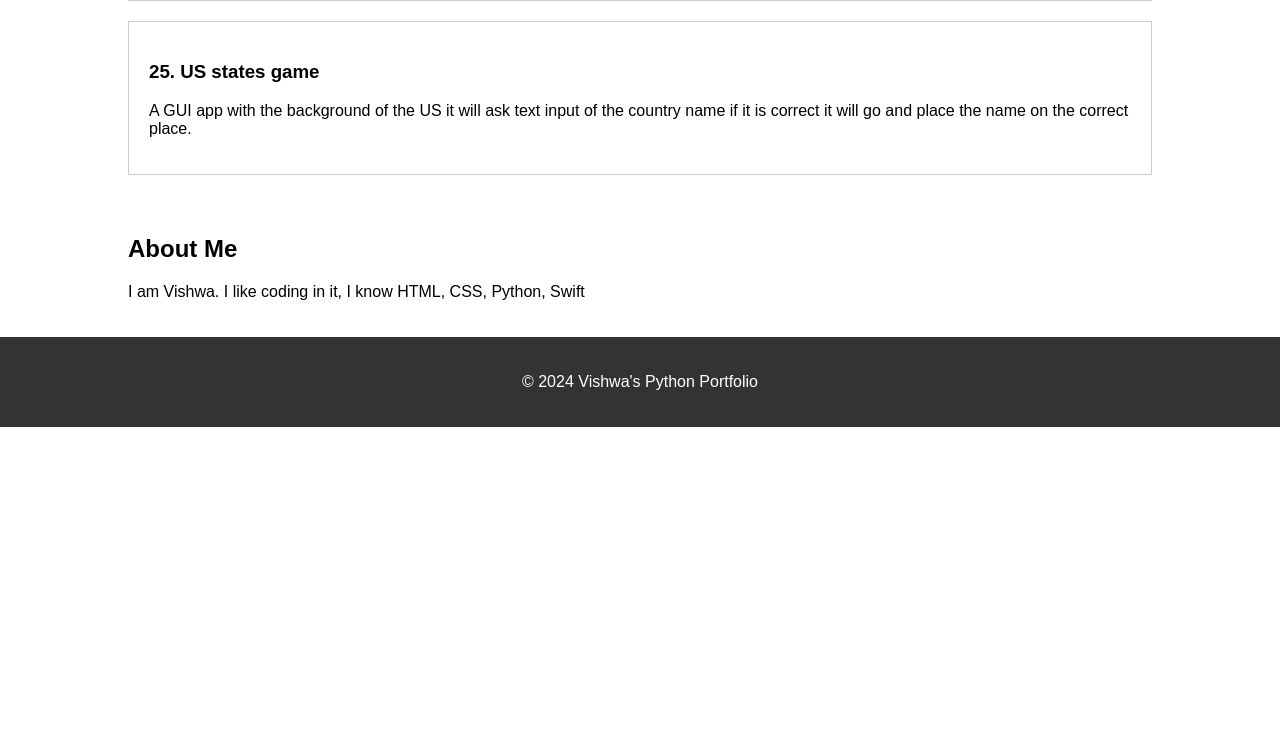
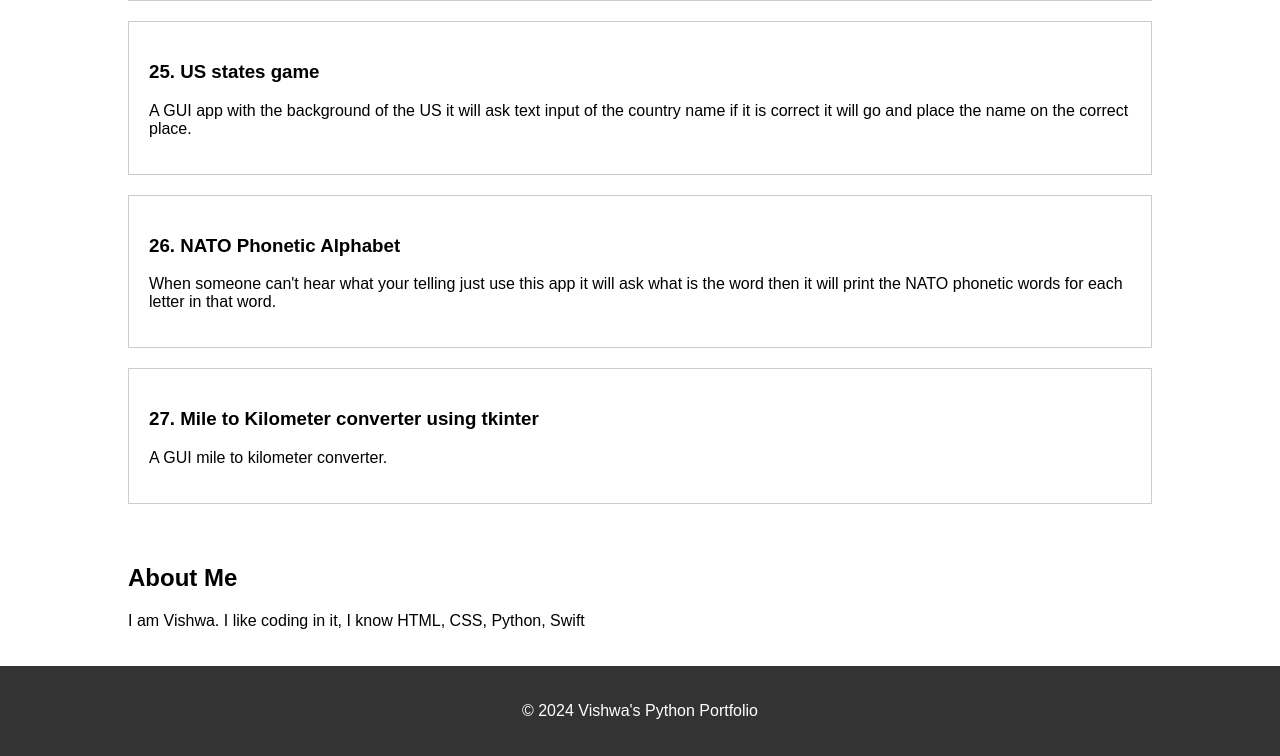
Before and after one commit to Vishwa170314/portfolio, a Flask app: page /python in a window 1280 px wide. Shown: the part 4155-4911 px from the top of the page. Before the commit the page ends 4582 px from the top, so only its background shows below. Run offline with Flask 3, Linux system fonts and the light colour scheme.

Commit message:
Complete project 26 & 27

```diff
--- a/templates/python.html
+++ b/templates/python.html
@@ -141,6 +141,16 @@
             <h3>25. US states game</h3>
             <p>A GUI app with the background of the US it will ask text input of the country name if it is correct it will go and place the name on the correct place.</p>
         </div>
+
+        <div class="project">
+            <h3>26. NATO Phonetic Alphabet</h3>
+            <p>When someone can't hear what your telling just use this app it will ask what is the word then it will print the NATO phonetic words for each letter in that word.</p>
+        </div>
+
+        <div class="project">
+            <h3>27. Mile to Kilometer converter using tkinter</h3>
+            <p>A GUI mile to kilometer converter.</p>
+        </div>
     </div>
 </section>
 
```
